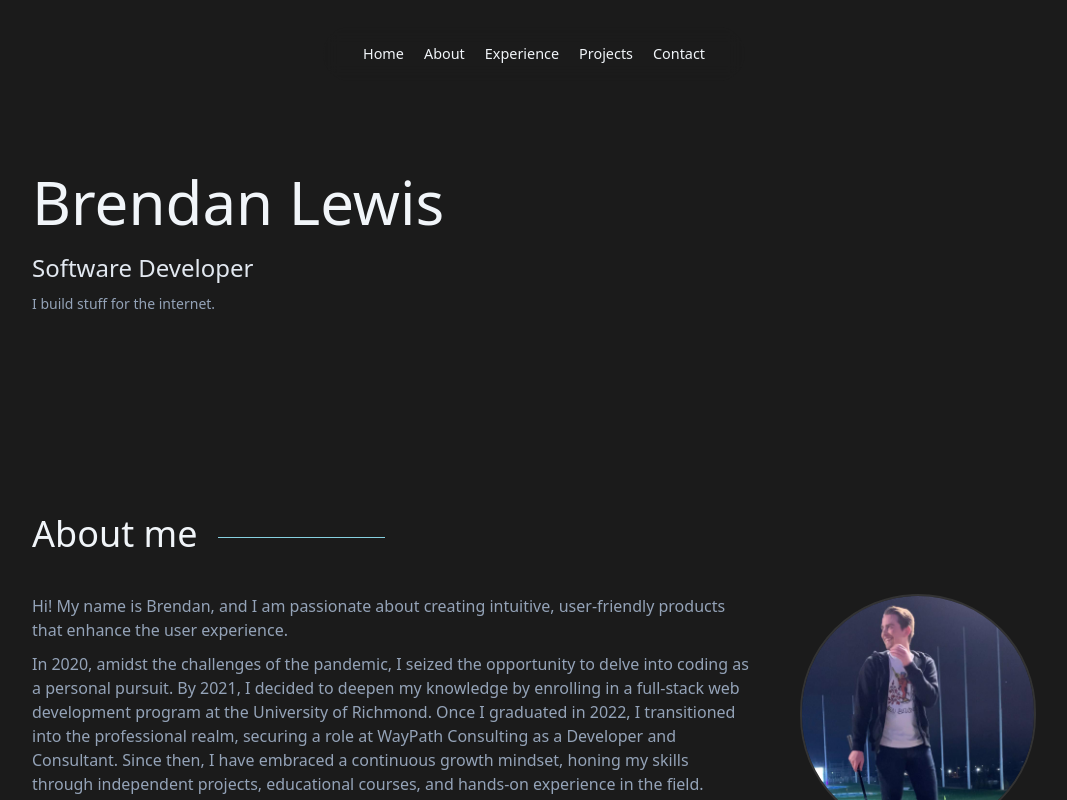
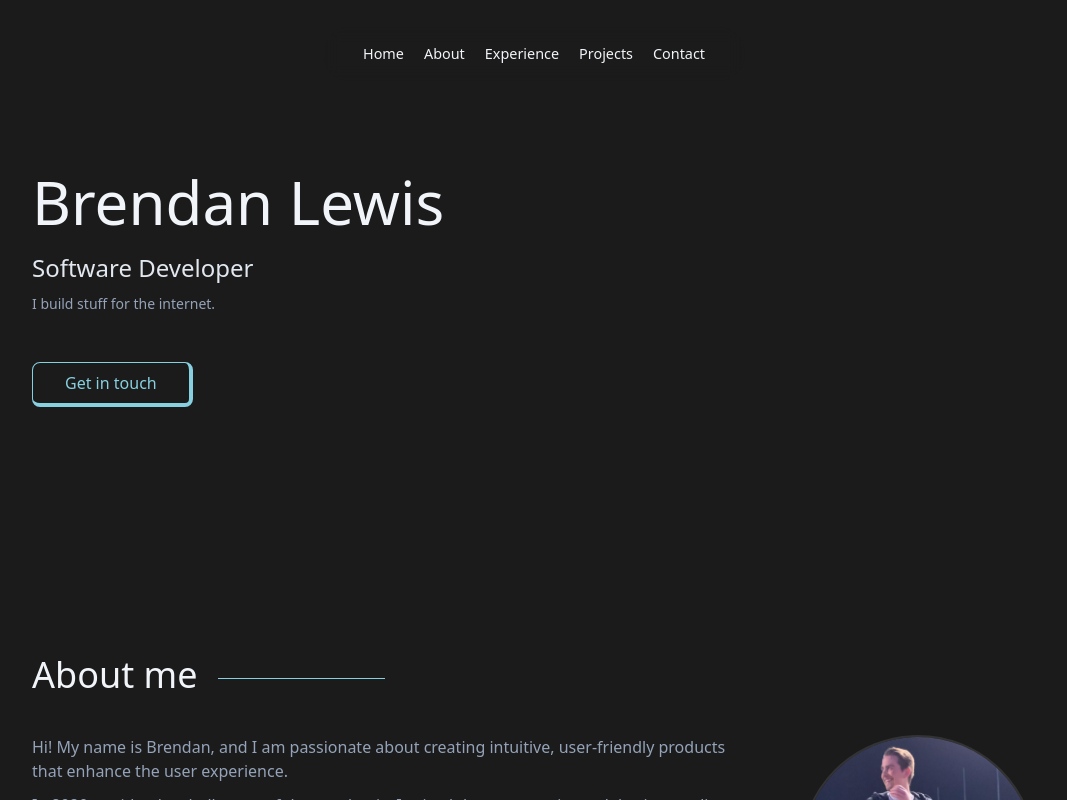
Before and after one commit to brendanjflewis/portfolio-v3, a Next.js app: page / in a window 1280 px wide. Shown: the top 800 px of the page, without its empty margins (106-1173 px from the left). Built offline with nearby package versions, Linux system fonts and the light colour scheme.

Commit message:
Updated button, added contact button to intro

```diff
--- a/src/app/components/contact.js
+++ b/src/app/components/contact.js
@@ -10,7 +10,7 @@ export default function Contact() {
                 <h3>Interested in learning more?</h3>
             </div>
             <div className="flex py-[48px]">
-                <a href="mailto:brendanjflewis@icloud.com"><button type="button" className="text-[#87D0E0] hover:text-[#1b1b1b] border border-[#87D0E0] hover:border-[#1b1b1b] hover:bg-[#87D0E0] hover:shadow-lg ease-in-out duration-200 py-4 px-8 rounded-full">Lets talk!</button></a>
+                <a href="mailto:brendanjflewis@icloud.com"><button type="button" className="hover:text-[#1b1b1b] hover:bg-[#87D0E0] font-medium border-b-[4px] border-t-[1px] border-l-[1px] border-r-[4px] hover:border-[#1b1b1b] ease-in-out duration-200 border-[#87D0E0] bg-[#1b1b1b] text-[#87D0E0] hover:border-b-[4px] hover:border-r-[4px] py-4 px-8 rounded-lg">Lets talk!</button></a>
             </div>
         </section>
     )
--- a/src/app/components/intro.js
+++ b/src/app/components/intro.js
@@ -16,6 +16,9 @@ export default function Intro() {
                     I build stuff for the internet.
                 </h3>
             </div>
+            <div className="flex py-[48px]">
+                <a href="mailto:brendanjflewis@icloud.com"><button type="button" className="hover:text-[#1b1b1b] hover:bg-[#87D0E0] font-medium border-b-[4px] border-t-[1px] border-l-[1px] border-r-[4px] hover:border-[#1b1b1b] ease-in-out duration-200 border-[#87D0E0] bg-[#1b1b1b] text-[#87D0E0] hover:border-b-[4px] hover:border-r-[4px] py-2 px-8 rounded-lg">Get in touch</button></a>
+            </div>
         </div>
     </section>
   )
```
Also changed, not shown: public/images/screenshot.jpg.
